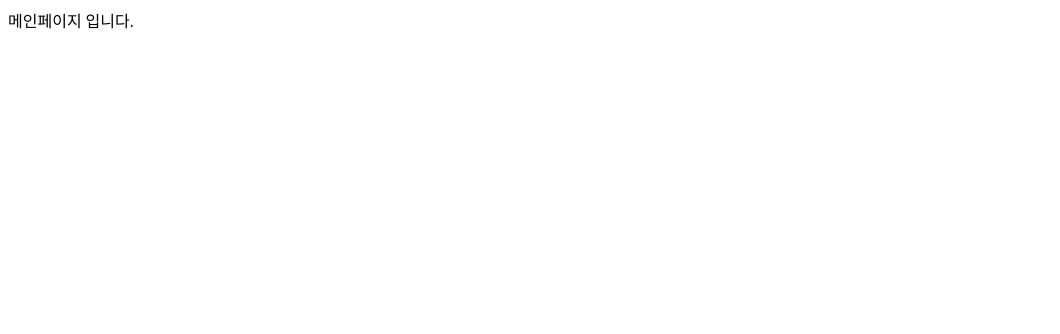
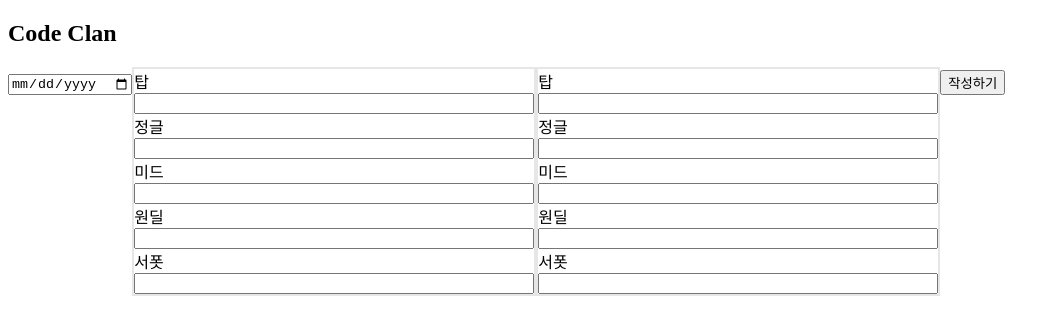
Before and after one commit to kimoon1/IMProject, a React (Vite) app: page / in a window 1280 px wide. Shown: the top 334 px of the page, without its empty margins (0-1060 px from the left). Built offline with nearby package versions, Linux system fonts and the light colour scheme.

Commit message:
전적 입력 form Setup

```diff
--- a/index.html
+++ b/index.html
@@ -1,10 +1,10 @@
 <!DOCTYPE html>
-<html lang="en">
+<html lang="ko">
   <head>
     <meta charset="UTF-8" />
-    <link rel="icon" type="image/svg+xml" href="/vite.svg" />
+    <!-- <link rel="icon" type="image/svg+xml" href="/vite.svg" /> -->
     <meta name="viewport" content="width=device-width, initial-scale=1.0" />
-    <title>Vite + React</title>
+    <title>Code Clan</title>
   </head>
   <body>
     <div id="root"></div>
--- a/src/App.jsx
+++ b/src/App.jsx
@@ -1,7 +1,15 @@
 import React from 'react';
+import Home from './routes/Home';
+import { HashRouter as Router, Route, Routes } from 'react-router-dom';
 
 function App() {
-  return <div>메인페이지 입니다.</div>;
+  return (
+    <Router>
+      <Routes>
+        <Route path='/' element={<Home />} />
+      </Routes>
+    </Router>
+  );
 }
 
 export default App;
--- /dev/null
+++ b/src/routes/Home.jsx
@@ -0,0 +1,108 @@
+import React from 'react';
+import styled from 'styled-components';
+
+function Home() {
+  const onSubmit = (e) => {
+    e.preventDefault();
+    const { target } = e;
+    const redData = {
+      redTopMember: '',
+      redJgMember: '',
+      redMidMember: '',
+      redAdMember: '',
+      redSupMember: '',
+    };
+    const blueData = {
+      blueTopMember: '',
+      blueJgMember: '',
+      blueMidMember: '',
+      blueAdMember: '',
+      blueSupMember: '',
+    };
+    for (let i = 0; i < target.length; i++) {
+      switch (target[i].name) {
+        case 'redTopMember':
+          redData.redTopMember = target[i].value;
+          break;
+        case 'redJgMember':
+          redData.redJgMember = target[i].value;
+          break;
+        case 'redMidMember':
+          redData.redMidMember = target[i].value;
+          break;
+        case 'redAdMember':
+          redData.redAdMember = target[i].value;
+          break;
+        case 'redSupMember':
+          redData.redSupMember = target[i].value;
+          break;
+        case 'blueTopMember':
+          blueData.blueTopMember = target[i].value;
+          break;
+        case 'blueJgMember':
+          blueData.blueJgMember = target[i].value;
+          break;
+        case 'blueMidMember':
+          blueData.blueMidMember = target[i].value;
+          break;
+        case 'blueAdMember':
+          blueData.blueAdMember = target[i].value;
+          break;
+        case 'blueSupMember':
+          blueData.blueSupMember = target[i].value;
+          break;
+        default:
+          break;
+      }
+    } // 반복문 종료
+
+    console.log(redData);
+    console.log(blueData);
+  };
+  return (
+    <main onSubmit={onSubmit}>
+      <h2>Code Clan</h2>
+      <div className='container'>
+        <form>
+          <input type='date' name='gameInfoDate' />
+          <GamerBox>
+            <span>탑</span>
+            <input type='text' name='redTopMember' />
+            <span>정글</span>
+            <input type='text' name='redJgMember' />
+            <span>미드</span>
+            <input type='text' name='redMidMember' />
+            <span>원딜</span>
+            <input type='text' name='redAdMember' />
+            <span>서폿</span>
+            <input type='text' name='redSupMember' />
+          </GamerBox>
+          <GamerBox>
+            <span>탑</span>
+            <input type='text' name='blueTopMember' />
+            <span>정글</span>
+            <input type='text' name='blueJgMember' />
+            <span>미드</span>
+            <input type='text' name='blueMidMember' />
+            <span>원딜</span>
+            <input type='text' name='blueAdMember' />
+            <span>서폿</span>
+            <input type='text' name='blueSupMember' />
+          </GamerBox>
+          <input type='submit' value='작성하기' />
+        </form>
+      </div>
+    </main>
+  );
+}
+
+export default Home;
+
+const GamerBox = styled.div`
+  width: 400px;
+
+  display: inline-flex;
+  flex-direction: column;
+
+  border: 2px solid #e6e6e6;
+`;
```
